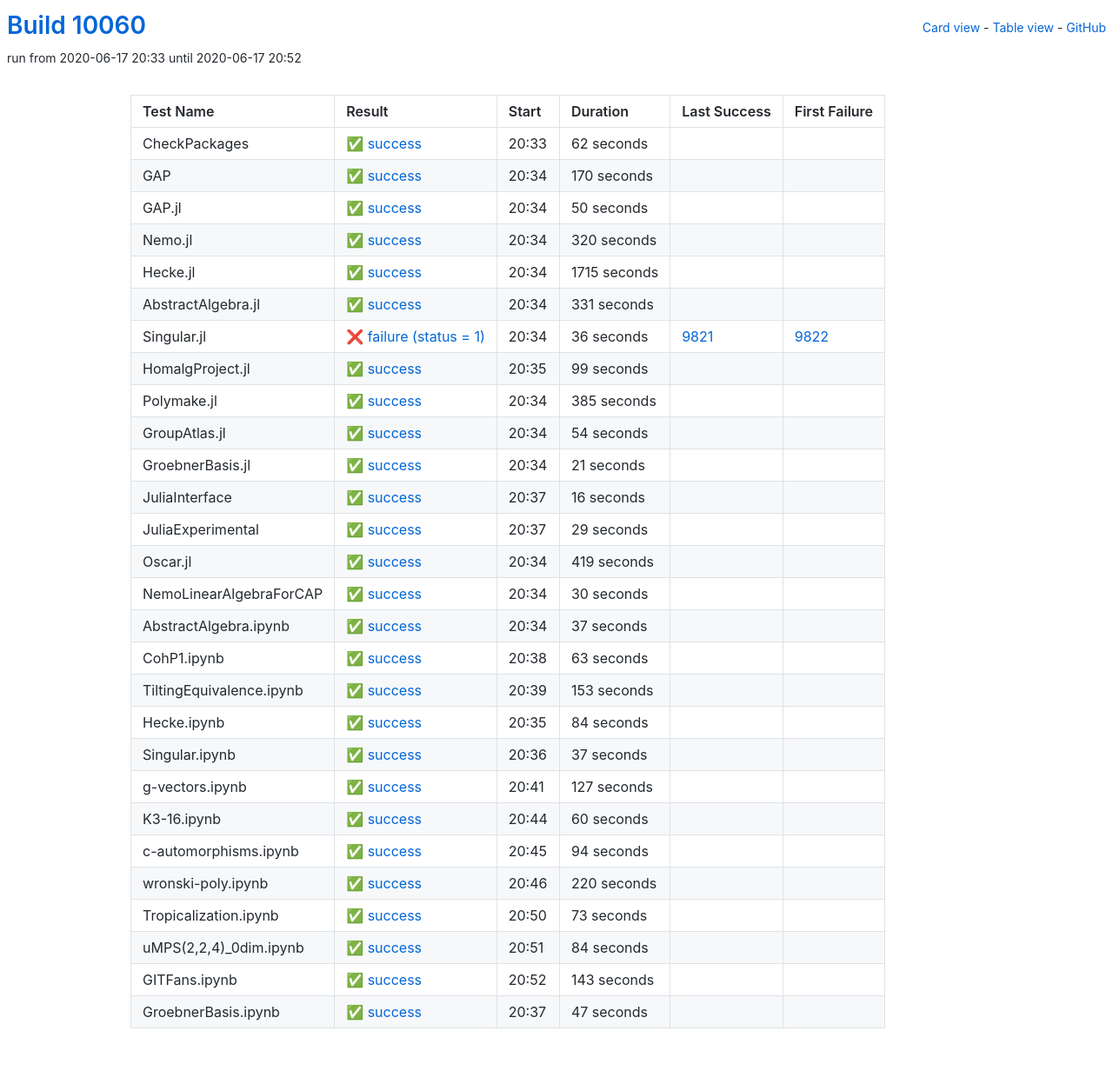
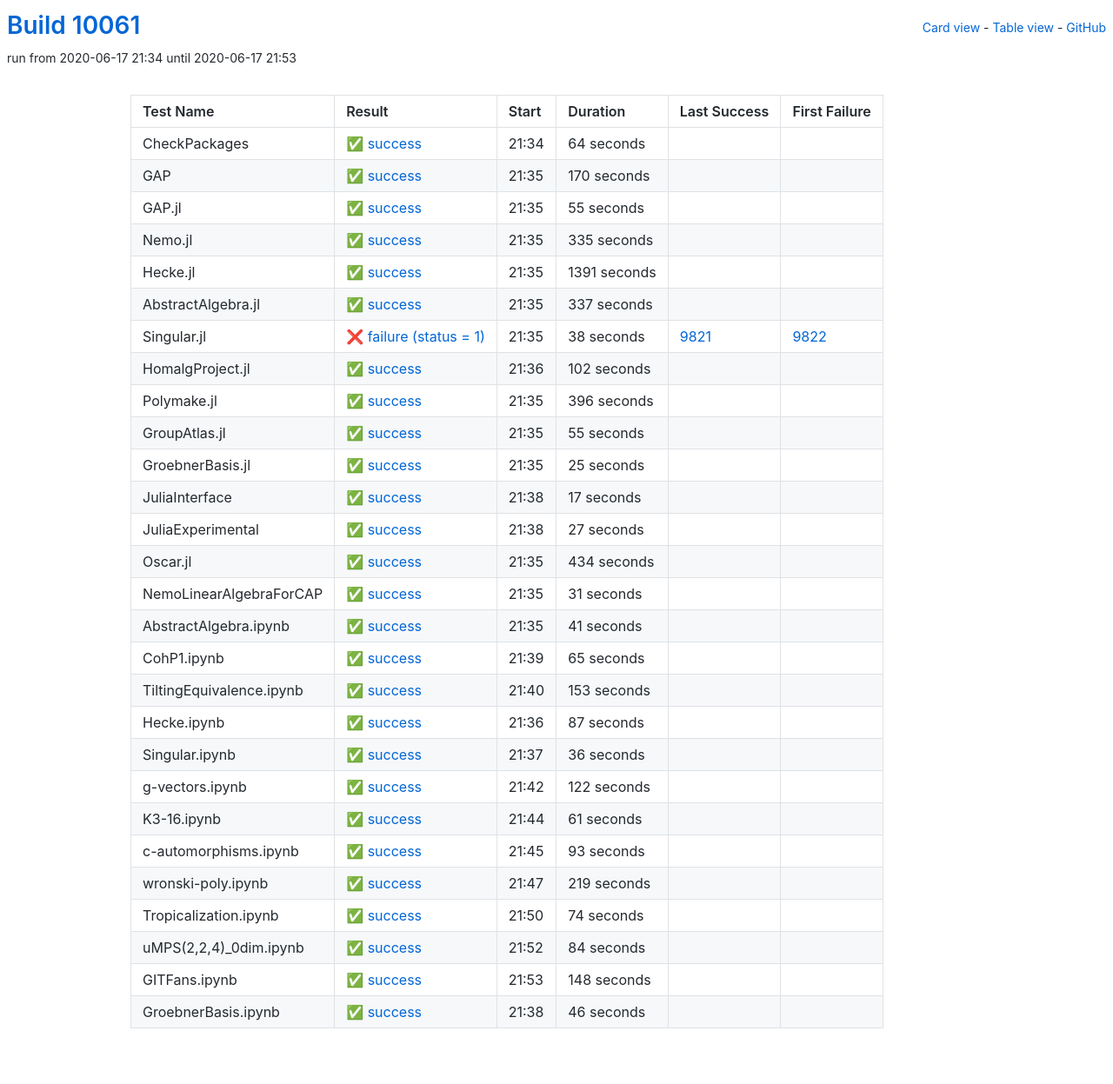
Before and after one commit to oscar-system/oscar-ci-status, a Jekyll site: the page built from table.html, in a window 1280 px wide. Shown: the whole page at 87% size. Built offline with Jekyll 4.4.1, drawn with Linux system fonts in a browser that asks for light colours.

Commit message:
Build #10061

```diff
--- a/_data/ci.yml
+++ b/_data/ci.yml
@@ -1,6 +1,6 @@
 ---
-build: 10060
-build_url: https://oscarci.mathematik.uni-kl.de/job/oscar/10060/
+build: 10061
+build_url: https://oscarci.mathematik.uni-kl.de/job/oscar/10061/
 job: oscar
 organization: oscar-system
 repo: oscar-ci-status
@@ -8,20 +8,20 @@
 tests:
 - name: CheckPackages
   id: checkpackages
-  log: https://oscarci.mathematik.uni-kl.de/job/oscar/10060/artifact/logs/build-10060/CheckPackages.log
-  start: 2020-06-17 20:33
+  log: https://oscarci.mathematik.uni-kl.de/job/oscar/10061/artifact/logs/build-10061/CheckPackages.log
+  start: 2020-06-17 21:34
   success: true
   exitcode: 0
   status: success
-  duration: 62
+  duration: 64
   last_success: false
   last_success_url:
   first_failure: false
   first_failure_url:
 - name: GAP
   id: gap
-  log: https://oscarci.mathematik.uni-kl.de/job/oscar/10060/artifact/logs/build-10060/GAP.log
-  start: 2020-06-17 20:34
+  log: https://oscarci.mathematik.uni-kl.de/job/oscar/10061/artifact/logs/build-10061/GAP.log
+  start: 2020-06-17 21:35
   success: true
   exitcode: 0
   status: success
@@ -32,188 +32,188 @@
   first_failure_url:
 - name: GAP.jl
   id: gap-jl
-  log: https://oscarci.mathematik.uni-kl.de/job/oscar/10060/artifact/logs/build-10060/GAP.jl.log
-  start: 2020-06-17 20:34
+  log: https://oscarci.mathematik.uni-kl.de/job/oscar/10061/artifact/logs/build-10061/GAP.jl.log
+  start: 2020-06-17 21:35
   success: true
   exitcode: 0
   status: success
-  duration: 50
+  duration: 55
   last_success: false
   last_success_url:
   first_failure: false
   first_failure_url:
 - name: Nemo.jl
   id: nemo-jl
-  log: https://oscarci.mathematik.uni-kl.de/job/oscar/10060/artifact/logs/build-10060/Nemo.jl.log
-  start: 2020-06-17 20:34
+  log: https://oscarci.mathematik.uni-kl.de/job/oscar/10061/artifact/logs/build-10061/Nemo.jl.log
+  start: 2020-06-17 21:35
   success: true
   exitcode: 0
   status: success
-  duration: 320
+  duration: 335
   last_success: false
   last_success_url:
   first_failure: false
   first_failure_url:
 - name: Hecke.jl
   id: hecke-jl
-  log: https://oscarci.mathematik.uni-kl.de/job/oscar/10060/artifact/logs/build-10060/Hecke.jl.log
-  start: 2020-06-17 20:34
+  log: https://oscarci.mathematik.uni-kl.de/job/oscar/10061/artifact/logs/build-10061/Hecke.jl.log
+  start: 2020-06-17 21:35
   success: true
   exitcode: 0
   status: success
-  duration: 1715
+  duration: 1391
   last_success: false
   last_success_url:
   first_failure: false
   first_failure_url:
 - name: AbstractAlgebra.jl
   id: abstractalgebra-jl
-  log: https://oscarci.mathematik.uni-kl.de/job/oscar/10060/artifact/logs/build-10060/AbstractAlgebra.jl.log
-  start: 2020-06-17 20:34
+  log: https://oscarci.mathematik.uni-kl.de/job/oscar/10061/artifact/logs/build-10061/AbstractAlgebra.jl.log
+  start: 2020-06-17 21:35
   success: true
   exitcode: 0
   status: success
-  duration: 331
+  duration: 337
   last_success: false
   last_success_url:
   first_failure: false
   first_failure_url:
 - name: Singular.jl
   id: singular-jl
-  log: https://oscarci.mathematik.uni-kl.de/job/oscar/10060/artifact/logs/build-10060/Singular.jl.log
-  start: 2020-06-17 20:34
+  log: https://oscarci.mathematik.uni-kl.de/job/oscar/10061/artifact/logs/build-10061/Singular.jl.log
+  start: 2020-06-17 21:35
   success: false
   exitcode: 1
   status: failure
-  duration: 36
+  duration: 38
   last_success: 9821
   last_success_url: https://oscarci.mathematik.uni-kl.de/job/oscar/9821/
   first_failure: 9822
   first_failure_url: https://oscarci.mathematik.uni-kl.de/job/oscar/9822/
 - name: HomalgProject.jl
   id: homalgproject-jl
-  log: https://oscarci.mathematik.uni-kl.de/job/oscar/10060/artifact/logs/build-10060/HomalgProject.jl.log
-  start: 2020-06-17 20:35
+  log: https://oscarci.mathematik.uni-kl.de/job/oscar/10061/artifact/logs/build-10061/HomalgProject.jl.log
+  start: 2020-06-17 21:36
   success: true
   exitcode: 0
   status: success
-  duration: 99
+  duration: 102
   last_success: false
   last_success_url:
   first_failure: false
   first_failure_url:
 - name: Polymake.jl
   id: polymake-jl
-  log: https://oscarci.mathematik.uni-kl.de/job/oscar/10060/artifact/logs/build-10060/Polymake.jl.log
-  start: 2020-06-17 20:34
+  log: https://oscarci.mathematik.uni-kl.de/job/oscar/10061/artifact/logs/build-10061/Polymake.jl.log
+  start: 2020-06-17 21:35
   success: true
   exitcode: 0
   status: success
-  duration: 385
+  duration: 396
   last_success: false
   last_success_url:
   first_failure: false
   first_failure_url:
 - name: GroupAtlas.jl
   id: groupatlas-jl
-  log: https://oscarci.mathematik.uni-kl.de/job/oscar/10060/artifact/logs/build-10060/GroupAtlas.jl.log
-  start: 2020-06-17 20:34
+  log: https://oscarci.mathematik.uni-kl.de/job/oscar/10061/artifact/logs/build-10061/GroupAtlas.jl.log
+  start: 2020-06-17 21:35
   success: true
   exitcode: 0
   status: success
-  duration: 54
+  duration: 55
   last_success: false
   last_success_url:
   first_failure: false
   first_failure_url:
 - name: GroebnerBasis.jl
   id: groebnerbasis-jl
-  log: https://oscarci.mathematik.uni-kl.de/job/oscar/10060/artifact/logs/build-10060/GroebnerBasis.jl.log
-  start: 2020-06-17 20:34
+  log: https://oscarci.mathematik.uni-kl.de/job/oscar/10061/artifact/logs/build-10061/GroebnerBasis.jl.log
+  start: 2020-06-17 21:35
   success: true
   exitcode: 0
   status: success
-  duration: 21
+  duration: 25
   last_success: false
   last_success_url:
   first_failure: false
   first_failure_url:
 - name: JuliaInterface
   id: juliainterface
-  log: https://oscarci.mathematik.uni-kl.de/job/oscar/10060/artifact/logs/build-10060/JuliaInterface.log
-  start: 2020-06-17 20:37
+  log: https://oscarci.mathematik.uni-kl.de/job/oscar/10061/artifact/logs/build-10061/JuliaInterface.log
+  start: 2020-06-17 21:38
   success: true
   exitcode: 0
   status: success
-  duration: 16
+  duration: 17
   last_success: false
   last_success_url:
   first_failure: false
   first_failure_url:
 - name: JuliaExperimental
   id: juliaexperimental
-  log: https://oscarci.mathematik.uni-kl.de/job/oscar/10060/artifact/logs/build-10060/JuliaExperimental.log
-  start: 2020-06-17 20:37
+  log: https://oscarci.mathematik.uni-kl.de/job/oscar/10061/artifact/logs/build-10061/JuliaExperimental.log
+  start: 2020-06-17 21:38
   success: true
   exitcode: 0
   status: success
-  duration: 29
+  duration: 27
   last_success: false
   last_success_url:
   first_failure: false
   first_failure_url:
 - name: Oscar.jl
   id: oscar-jl
-  log: https://oscarci.mathematik.uni-kl.de/job/oscar/10060/artifact/logs/build-10060/Oscar.jl.log
-  start: 2020-06-17 20:34
+  log: https://oscarci.mathematik.uni-kl.de/job/oscar/10061/artifact/logs/build-10061/Oscar.jl.log
+  start: 2020-06-17 21:35
   success: true
   exitcode: 0
   status: success
-  duration: 419
+  duration: 434
   last_success: false
   last_success_url:
   first_failure: false
   first_failure_url:
 - name: NemoLinearAlgebraForCAP
   id: nemolinearalgebraforcap
-  log: https://oscarci.mathematik.uni-kl.de/job/oscar/10060/artifact/logs/build-10060/NemoLinearAlgebraForCAP.log
-  start: 2020-06-17 20:34
+  log: https://oscarci.mathematik.uni-kl.de/job/oscar/10061/artifact/logs/build-10061/NemoLinearAlgebraForCAP.log
+  start: 2020-06-17 21:35
   success: true
   exitcode: 0
   status: success
-  duration: 30
+  duration: 31
   last_success: false
   last_success_url:
   first_failure: false
   first_failure_url:
 - name: AbstractAlgebra.ipynb
   id: abstractalgebra-ipynb
-  log: https://oscarci.mathematik.uni-kl.de/job/oscar/10060/artifact/logs/build-10060/AbstractAlgebra.ipynb.log
-  start: 2020-06-17 20:34
+  log: https://oscarci.mathematik.uni-kl.de/job/oscar/10061/artifact/logs/build-10061/AbstractAlgebra.ipynb.log
+  start: 2020-06-17 21:35
   success: true
   exitcode: 0
   status: success
-  duration: 37
+  duration: 41
   last_success: false
   last_success_url:
   first_failure: false
   first_failure_url:
 - name: CohP1.ipynb
   id: cohp1-ipynb
-  log: https://oscarci.mathematik.uni-kl.de/job/oscar/10060/artifact/logs/build-10060/CohP1.ipynb.log
-  start: 2020-06-17 20:38
+  log: https://oscarci.mathematik.uni-kl.de/job/oscar/10061/artifact/logs/build-10061/CohP1.ipynb.log
+  start: 2020-06-17 21:39
   success: true
   exitcode: 0
   status: success
-  duration: 63
+  duration: 65
   last_success: false
   last_success_url:
   first_failure: false
   first_failure_url:
 - name: TiltingEquivalence.ipynb
   id: tiltingequivalence-ipynb
-  log: https://oscarci.mathematik.uni-kl.de/job/oscar/10060/artifact/logs/build-10060/TiltingEquivalence.ipynb.log
-  start: 2020-06-17 20:39
+  log: https://oscarci.mathematik.uni-kl.de/job/oscar/10061/artifact/logs/build-10061/TiltingEquivalence.ipynb.log
+  start: 2020-06-17 21:40
   success: true
   exitcode: 0
   status: success
@@ -224,92 +224,92 @@
   first_failure_url:
 - name: Hecke.ipynb
   id: hecke-ipynb
-  log: https://oscarci.mathematik.uni-kl.de/job/oscar/10060/artifact/logs/build-10060/Hecke.ipynb.log
-  start: 2020-06-17 20:35
+  log: https://oscarci.mathematik.uni-kl.de/job/oscar/10061/artifact/logs/build-10061/Hecke.ipynb.log
+  start: 2020-06-17 21:36
   success: true
   exitcode: 0
   status: success
-  duration: 84
+  duration: 87
   last_success: false
   last_success_url:
   first_failure: false
   first_failure_url:
 - name: Singular.ipynb
   id: singular-ipynb
-  log: https://oscarci.mathematik.uni-kl.de/job/oscar/10060/artifact/logs/build-10060/Singular.ipynb.log
-  start: 2020-06-17 20:36
+  log: https://oscarci.mathematik.uni-kl.de/job/oscar/10061/artifact/logs/build-10061/Singular.ipynb.log
+  start: 2020-06-17 21:37
   success: true
   exitcode: 0
   status: success
-  duration: 37
+  duration: 36
   last_success: false
   last_success_url:
   first_failure: false
   first_failure_url:
 - name: g-vectors.ipynb
   id: g-vectors-ipynb
-  log: https://oscarci.mathematik.uni-kl.de/job/oscar/10060/artifact/logs/build-10060/g-vectors.ipynb.log
-  start: 2020-06-17 20:41
+  log: https://oscarci.mathematik.uni-kl.de/job/oscar/10061/artifact/logs/build-10061/g-vectors.ipynb.log
+  start: 2020-06-17 21:42
   success: true
   exitcode: 0
   status: success
-  duration: 127
+  duration: 122
   last_success: false
   last_success_url:
   first_failure: false
   first_failure_url:
 - name: K3-16.ipynb
   id: k3-16-ipynb
-  log: https://oscarci.mathematik.uni-kl.de/job/oscar/10060/artifact/logs/build-10060/K3-16.ipynb.log
-  start: 2020-06-17 20:44
+  log: https://oscarci.mathematik.uni-kl.de/job/oscar/10061/artifact/logs/build-10061/K3-16.ipynb.log
+  start: 2020-06-17 21:44
   success: true
   exitcode: 0
   status: success
-  duration: 60
+  duration: 61
   last_success: false
   last_success_url:
   first_failure: false
   first_failure_url:
 - name: c-automorphisms.ipynb
   id: c-automorphisms-ipynb
-  log: https://oscarci.mathematik.uni-kl.de/job/oscar/10060/artifact/logs/build-10060/c-automorphisms.ipynb.log
-  start: 2020-06-17 20:45
+  log: https://oscarci.mathematik.uni-kl.de/job/oscar/10061/artifact/logs/build-10061/c-automorphisms.ipynb.log
+  start: 2020-06-17 21:45
   success: true
   exitcode: 0
   status: success
-  duration: 94
+  duration: 93
   last_success: false
   last_success_url:
   first_failure: false
   first_failure_url:
 - name: wronski-poly.ipynb
   id: wronski-poly-ipynb
-  log: https://oscarci.mathematik.uni-kl.de/job/oscar/10060/artifact/logs/build-10060/wronski-poly.ipynb.log
-  start: 2020-06-17 20:46
+  log: https://oscarci.mathematik.uni-kl.de/job/oscar/10061/artifact/logs/build-10061/wronski-poly.ipynb.log
+  start: 2020-06-17 21:47
   success: true
   exitcode: 0
   status: success
-  duration: 220
+  duration: 219
   last_success: false
   last_success_url:
   first_failure: false
   first_failure_url:
 - name: Tropicalization.ipynb
   id: tropicalization-ipynb
-  log: https://oscarci.mathematik.uni-kl.de/job/oscar/10060/artifact/logs/build-10060/Tropicalization.ipynb.log
-  start: 2020-06-17 20:50
+  log: https://oscarci.mathematik.uni-kl.de/job/oscar/10061/artifact/logs/build-10061/Tropicalization.ipynb.log
+  start: 2020-06-17 21:50
   success: true
   exitcode: 0
   status: success
-  duration: 73
+  duration: 74
   last_success: false
   last_success_url:
   first_failure: false
   first_failure_url:
 - name: uMPS(2,2,4)_0dim.ipynb
   id: umps-2-2-4-0dim-ipynb
-  log: https://oscarci.mathematik.uni-kl.de/job/oscar/10060/artifact/logs/build-10060/uMPS-2-2-4-_0dim.ipynb.log
-  start: 2020-06-17 20:51
+  log: https://oscarci.mathematik.uni-kl.de/job/oscar/10061/artifact/logs/build-10061/uMPS-2-2-4-_0dim.ipynb.log
+  start: 2020-06-17 21:52
   success: true
   exitcode: 0
   status: success
@@ -320,24 +320,24 @@
   first_failure_url:
 - name: GITFans.ipynb
   id: gitfans-ipynb
-  log: https://oscarci.mathematik.uni-kl.de/job/oscar/10060/artifact/logs/build-10060/GITFans.ipynb.log
-  start: 2020-06-17 20:52
+  log: https://oscarci.mathematik.uni-kl.de/job/oscar/10061/artifact/logs/build-10061/GITFans.ipynb.log
+  start: 2020-06-17 21:53
   success: true
   exitcode: 0
   status: success
-  duration: 143
+  duration: 148
   last_success: false
   last_success_url:
   first_failure: false
   first_failure_url:
 - name: GroebnerBasis.ipynb
   id: groebnerbasis-ipynb
-  log: https://oscarci.mathematik.uni-kl.de/job/oscar/10060/artifact/logs/build-10060/GroebnerBasis.ipynb.log
-  start: 2020-06-17 20:37
+  log: https://oscarci.mathematik.uni-kl.de/job/oscar/10061/artifact/logs/build-10061/GroebnerBasis.ipynb.log
+  start: 2020-06-17 21:38
   success: true
   exitcode: 0
   status: success
-  duration: 47
+  duration: 46
   last_success: false
   last_success_url:
   first_failure: false
```
Also changed, not shown: README.md.
